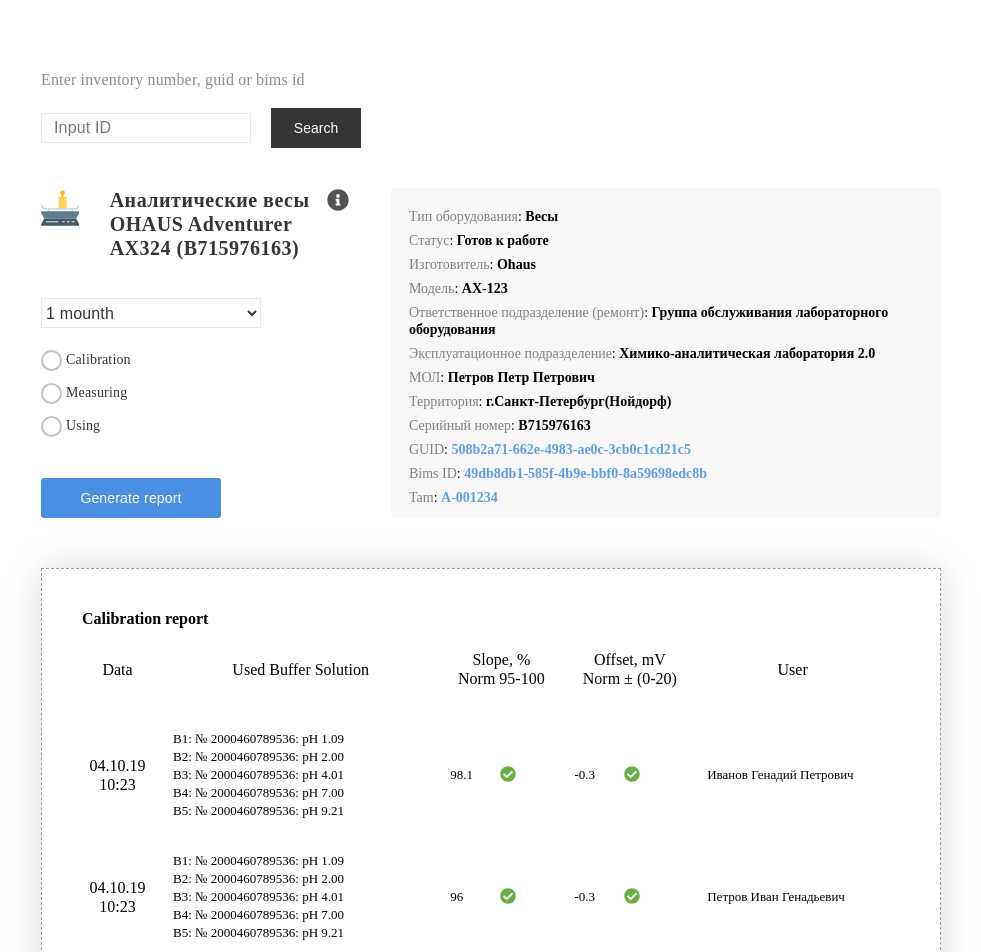
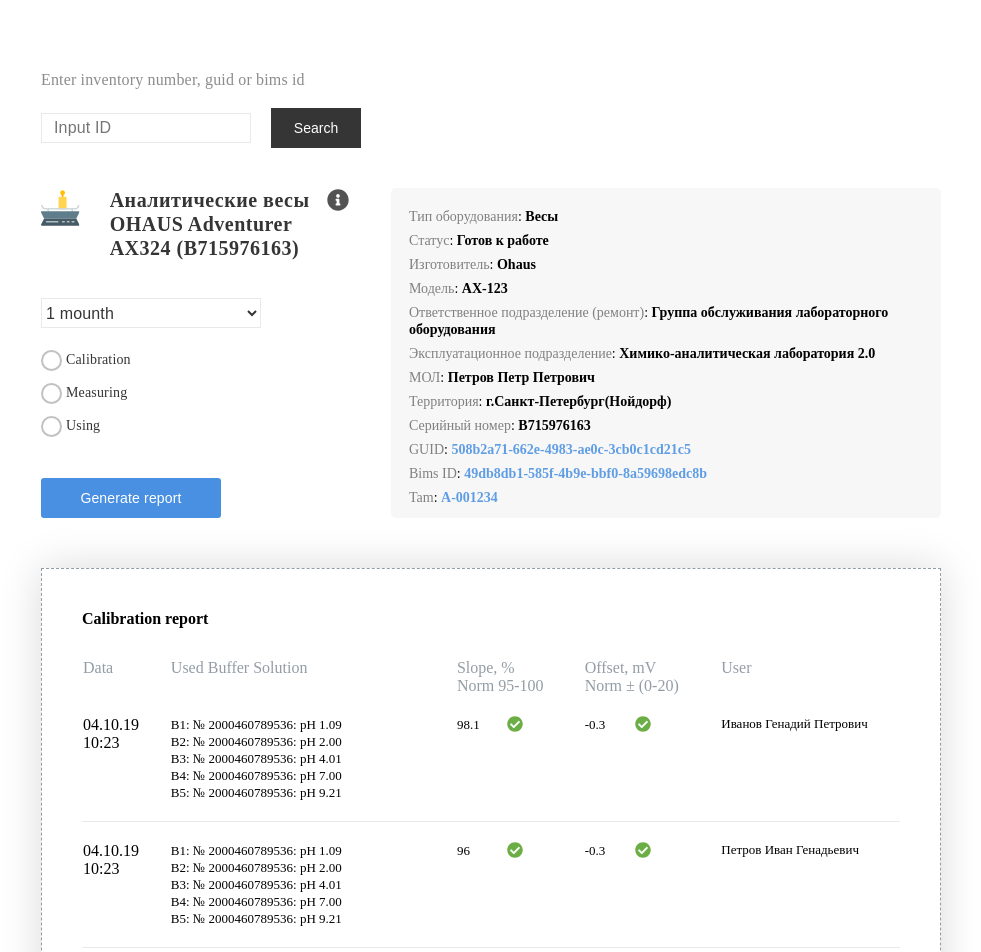
Before and after one commit to shutemov/biocad-test-task, a Vue app in the folder instrument-calibration-report-page/: page / in a window 1280 px wide. Shown: the top 952 px of the page, without its empty margins (174-1155 px from the left). Built offline with nearby package versions, Linux system fonts and the light colour scheme; a web font is replaced by a local one; what bulma-tooltip would draw is missing.

Commit message:
Added styles

```diff
--- a/instrument-calibration-report-page/src/components/footer/CalibrationReportBodyItem.vue
+++ b/instrument-calibration-report-page/src/components/footer/CalibrationReportBodyItem.vue
@@ -38,7 +38,6 @@
         <!--   Offset   -->
         <td>
             <div class="report-body-item__offset-cell">
-
                 <span style="width:50px;">{{data.offset}}</span>
 
                 <span v-if="getOffsetState" style="color:  #6BAE45;font-size: 16px;">
@@ -48,7 +47,6 @@
                     <i class="fas fa-times-circle"></i>
                 </span>
             </div>
-
         </td>
 
 
@@ -115,50 +113,51 @@
 
 <style scoped>
 
+    td,th{
+        /*form*/
+        padding-top: 20px;
+        padding-bottom: 20px;
+    }
 
-
-    tr > td {
+    td{
         /*form*/
-        padding: 20px 20px 10px 0px;
-
+        padding-left: 20px;
         /*font*/
         font-size: 13px;
-        line-height: 18px;
+        line-height: 15px;
     }
 
-    tr > th {
-        /*form*/
-        padding: 20px 20px 10px 0px;
-
+    th{
         /*font*/
-        font-size: 16px;
-        line-height: 19px;
-        font-style: normal;
         font-weight: normal;
     }
 
-    .report-body-item__slope-cell {
+    .report-body-item__slope-cell,
+    .report-body-item__offset-cell {
+        /*form*/
         display: flex;
         flex-direction: row;
         align-items: center
     }
 
+    .report-body-item__used-buffer-solution-cell{
+      /*font*/
+        line-height: 17px;
+    }
+
     .report-body-item__slope-cell__text {
+        /*form*/
         width: 50px;
     }
 
-    .report-body-item__offset-cell {
-        display: flex;
-        flex-direction: row;
-        align-items: center
-    }
-
     .report-body-item__slope-cell__positive-icon {
+        /*font*/
         color: #6BAE45;
         font-size: 16px;
     }
 
     .report-body-item__slope-cell__negative-icon {
+        /*font*/
         color: #D10000;
         font-size: 16px;
     }
--- a/instrument-calibration-report-page/src/components/footer/CalibrationReportTableHead.vue
+++ b/instrument-calibration-report-page/src/components/footer/CalibrationReportTableHead.vue
@@ -1,8 +1,13 @@
 <template>
-    <tr>
-        <th v-for="th in this.tHeadData" :key="th.id" v-html="th">
-        </th>
-    </tr>
+        <tr class="report-header-item">
+
+            <th class="report-header-item__content"
+                v-for="th in this.tHeadData"
+                :key="th.id"
+                v-html="th">
+            </th>
+
+        </tr>
 </template>
 
 <script>
@@ -28,14 +33,15 @@
 </script>
 
 <style scoped>
-    tr > th {
+
+    th:not(:first-child){
         /*form*/
-        padding: 20px 20px 20px 0px;
+        padding-left: 20px;
+    }
 
+    .report-header-item__content{
         /*font*/
-        font-size: 16px;
-        line-height: 19px;
-        font-style: normal;
+        color: #939DA6;
         font-weight: normal;
     }
 </style>
--- a/instrument-calibration-report-page/src/components/footer/ReportTable.vue
+++ b/instrument-calibration-report-page/src/components/footer/ReportTable.vue
@@ -1,5 +1,5 @@
 <template>
-    <div class="report-table">
+    <div class="report">
 
         <!--  TABLE  -->
         <table class="report-table__table">
@@ -18,10 +18,12 @@
 
             <!--   TABLE BODY  -->
             <tbody class="report-table__tbody">
+
             <calibration-report-table-body-item
                     v-for="data in this.tBody"
                     :data="data"
                     :key="data.id"/>
+
             </tbody>
         </table>
     </div>
@@ -47,7 +49,7 @@
             title: {
                 type: String,
                 required: true,
-                default:function () {
+                default: function () {
                     return 'Calibration report'
                 }
             },
@@ -119,28 +121,44 @@
 </script>
 
 <style>
-    table {
-        width: 100%;
-    }
-
-    tbody > tr {
-        border-bottom: 1px solid #E9E9E9;
-    }
-
-    table > tbody > tr:last-child {
-        border-bottom: none;
-    }
 
     caption {
         /*font*/
         text-align: left;
         font-size: 16px;
         line-height: 19px;
-        font-style: normal;
+        margin-bottom: 30px;
+    }
+
+    table {
+        border-collapse: collapse;
+        width: 100%;
+        text-align: left;
     }
 
 
-    .report-table {
+    /*tr classes*/
+    .report-header-item{
+        vertical-align: top;
+    }
+
+    .report-body-item {
+        border-bottom: 1px solid #E9E9E9;
+        vertical-align: top;
+    }
+
+    .report-body-item >td{
+       margin-top: 10px;
+    }
+
+    .report-body-item:last-child {
+        border-bottom: none;
+    }
+
+    /*---*/
+
+
+    .report {
         /*form*/
         padding: 40px;
         overflow: hidden;
```
